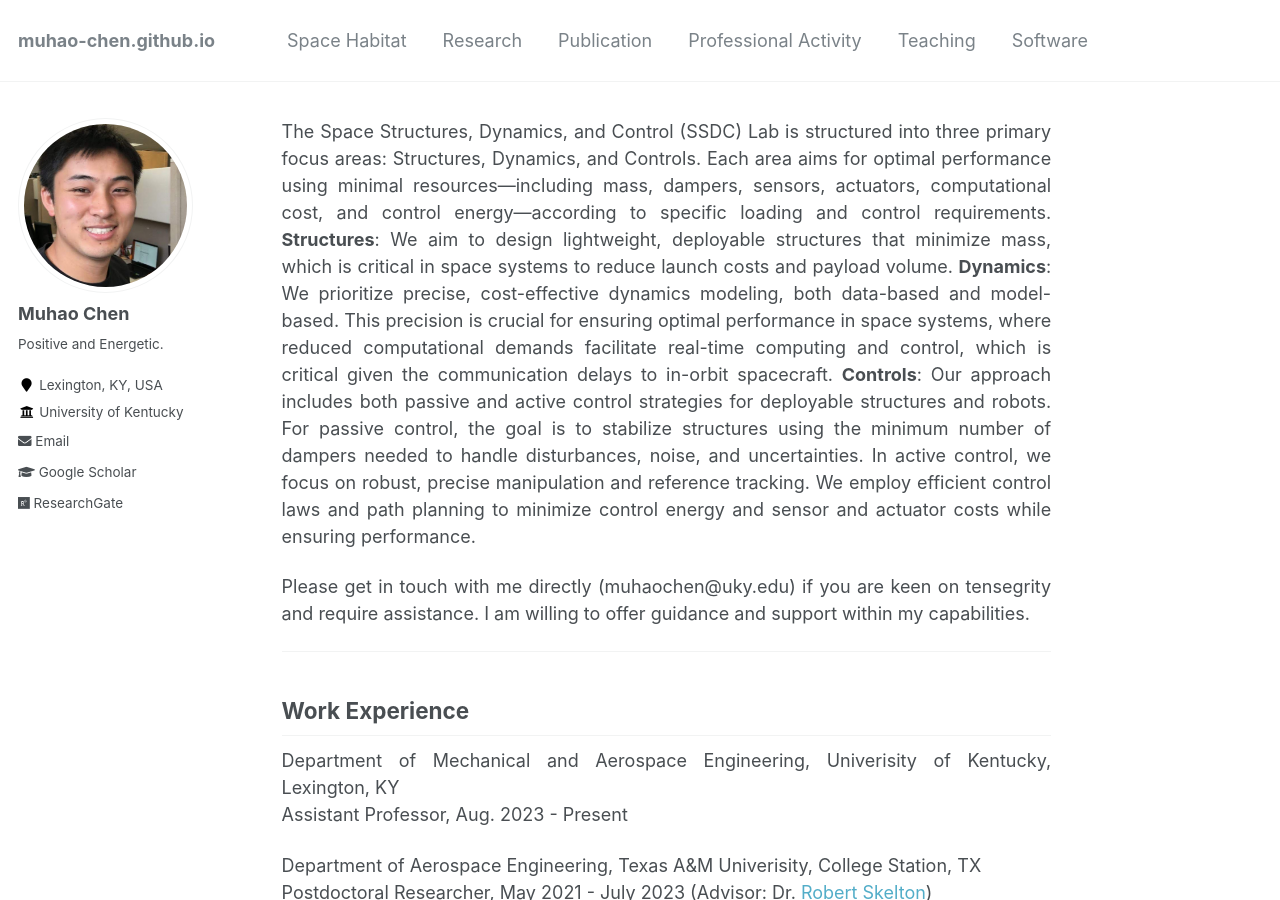
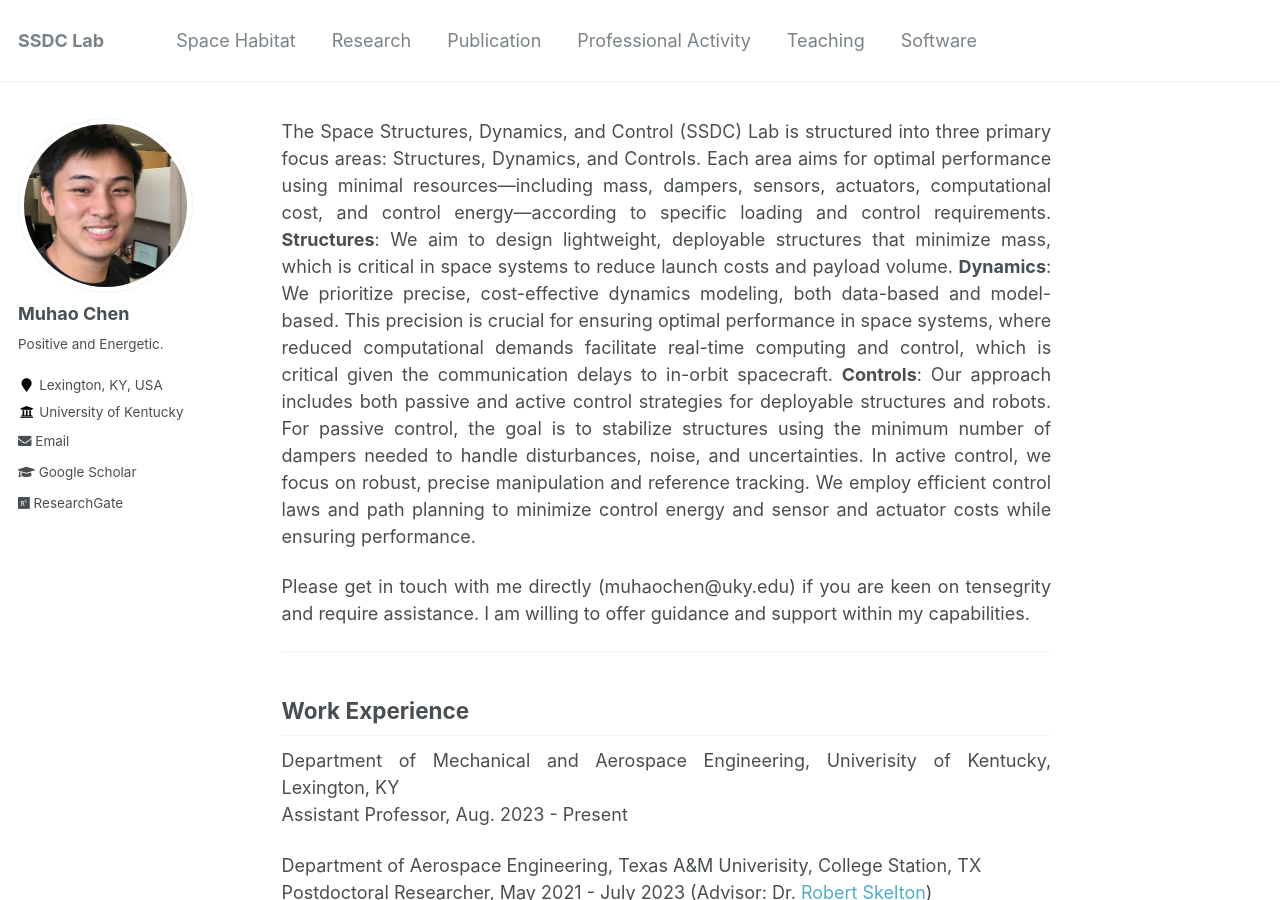
Before and after one commit to Muhao-Chen/muhao-chen.github.io, a Jekyll site: the page built from _pages/about.md, in a window 1280 px wide and 900 px high. Built offline with Jekyll 4.4.1, drawn with Linux system fonts in a browser that asks for light colours.

Commit message:
Update _config.yml

```diff
--- a/_config.yml
+++ b/_config.yml
@@ -9,7 +9,7 @@
 locale                   : "en-US"
 # title                   : "Tensegrity Lab"
 # title                    : "Space Structures, Dynamics, and Control Lab"
-# title                  : "SSDC Lab"
+title                    : "SSDC Lab"
 title_separator          : "-"
 name                     : &name "Muhao Chen"
 description              : &description "Positive and Energetic."
```
